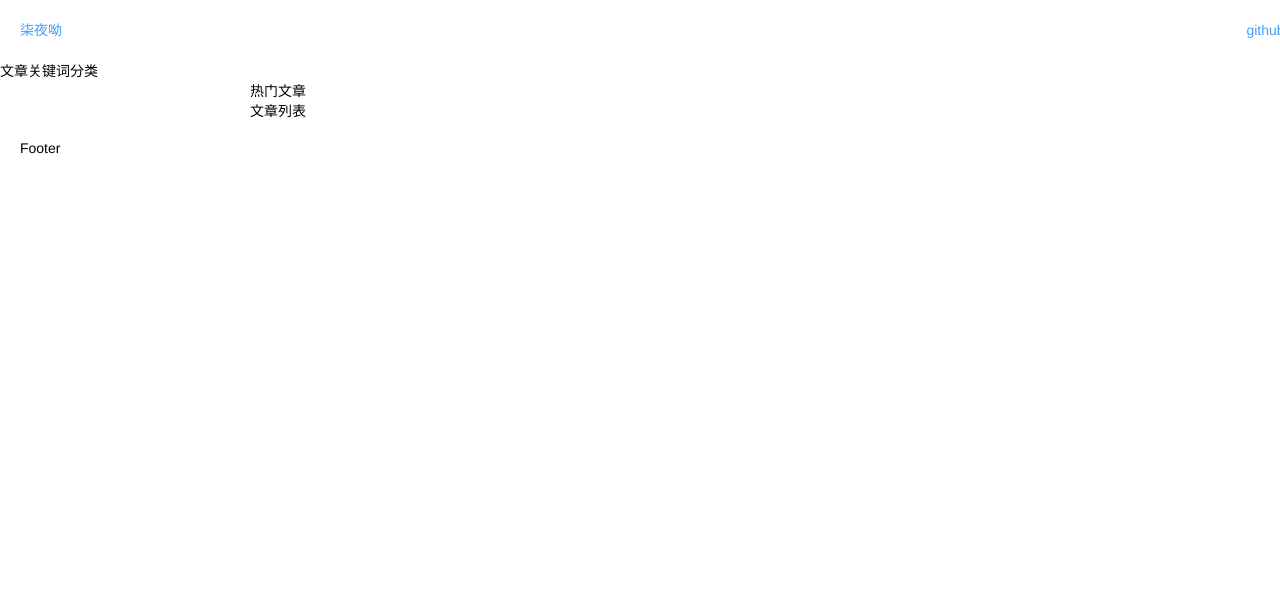
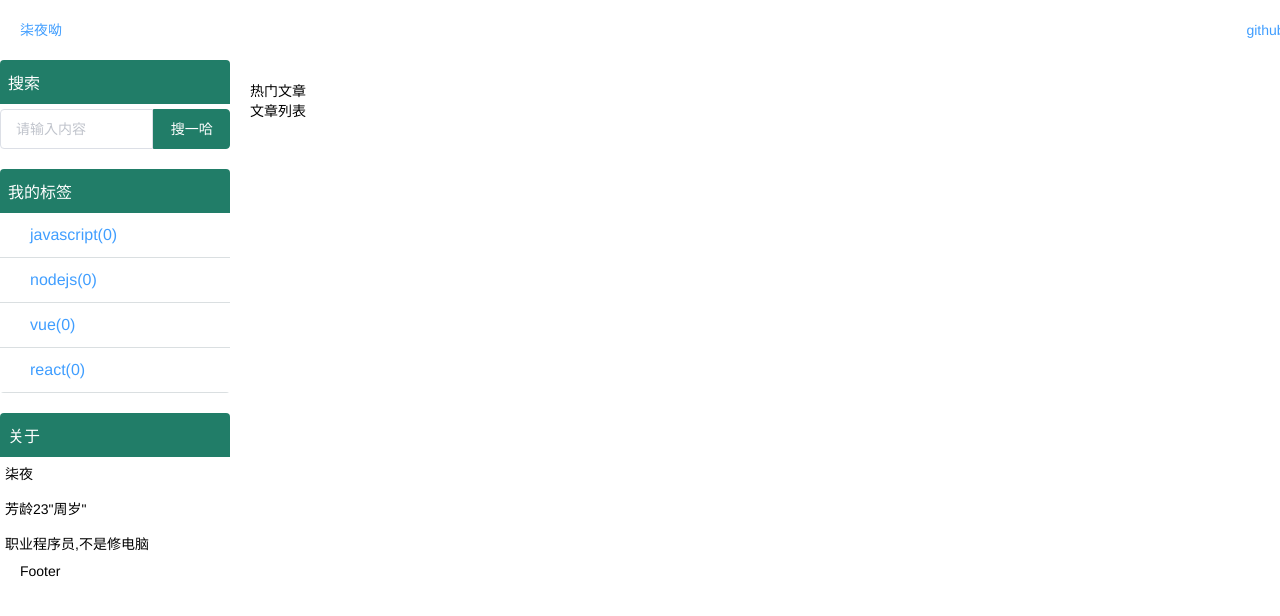
Before and after one commit to zzzxxxxxx/blogApp, a Nuxt app: page / in a window 1280 px wide. Shown: the top 616 px of the page. Built offline with nearby package versions, Linux system fonts and the light colour scheme; a web font is replaced by a local one.

Commit message:
aside constroction success

```diff
--- /dev/null
+++ b/assets/css/public/aside/about.scss
@@ -0,0 +1,8 @@
+.aside-about {
+  border-radius: 4px;
+  background-color: #fff;
+  margin-top: 20px;
+  p {
+    padding: 5px;
+  }
+}
--- /dev/null
+++ b/assets/css/public/aside/category.scss
@@ -0,0 +1,20 @@
+%fontSize {
+  font-size: 16px;
+}
+.aside-category {
+  // padding: 10px;
+  border-bottom-left-radius: 4px;
+  border-bottom-right-radius: 4px;
+  overflow: hidden;
+  ul {
+    line-height: 1.5;
+    background-color: #fff;
+  }
+  li {
+    padding: 10px 0 10px 30px;
+    border-bottom: 1px solid #dadfe1;
+    a {
+      @extend %fontSize;
+    }
+  }
+}
--- /dev/null
+++ b/assets/css/public/aside/index.scss
@@ -0,0 +1,10 @@
+.area {
+  h3 {
+    background-color: #217d68;
+    color: #fff;
+    text-indent: .5em;
+    padding: 10px 0;
+    border-top-left-radius: 4px;
+    border-top-right-radius: 4px;
+  }
+}
--- /dev/null
+++ b/assets/css/public/aside/search.scss
@@ -0,0 +1,17 @@
+.aside-search {
+  margin-bottom: 20px;
+}
+.search-area {
+  margin-top: 5px;
+}
+.el-input__inner {
+  border-top-right-radius: 0;
+  border-bottom-right-radius: 0;
+}
+.el-button--primary {
+  border-top-left-radius: 0;
+  border-bottom-left-radius: 0;
+  padding: 12px 16.5px;
+  background-color: #217d68;
+  border-color: #217d68;
+}
--- /dev/null
+++ b/components/public/aside/about.vue
@@ -0,0 +1,21 @@
+<template>
+  <div class="aside-about area">
+    <h3 class="about-title">关于</h3>
+    <p>柒夜</p>
+    <p>芳龄23"周岁"</p>
+    <p>职业程序员,不是修电脑</p>
+  </div>
+</template>
+<script>
+export default {
+  name: "",
+  data: function() {
+    return {
+
+    }
+  }
+}
+</script>
+<style lang="scss">
+@import '@/assets/css/public/aside/about.scss';
+</style>
--- /dev/null
+++ b/components/public/aside/category.vue
@@ -0,0 +1,23 @@
+<template>
+  <div class="aside-category area">
+    <h3>我的标签</h3>
+    <ul>
+      <li v-for="(item, index) in tags" :key="index">
+        <nuxt-link to="">{{item}}(0)</nuxt-link>
+      </li>
+    </ul>
+  </div>
+</template>
+<script>
+export default {
+  name: "",
+  data: function()  {
+    return {
+      tags: ['javascript', 'nodejs', 'vue', 'react']
+    }
+  }
+}
+</script>
+<style lang="scss">
+@import '@/assets/css/public/aside/category.scss';
+</style>
--- a/components/public/aside/index.vue
+++ b/components/public/aside/index.vue
@@ -1,17 +1,34 @@
 <template>
   <div class="m-aside">
-    文章关键词分类
+    <el-row>
+      <aside-search/>
+    </el-row>
+    <el-row>
+      <aside-category/>
+    </el-row>
+    <el-row>
+      <aside-about/>
+    </el-row>
   </div>
 </template>
 <script>
+import AsideCategory from '@/components/public/aside/category.vue'
+import AsideSearch from '@/components/public/aside/search.vue'
+import AsideAbout from '@/components/public/aside/about.vue'
 export default {
   name: "",
   data: function() {
     return {
 
     }
+  },
+  components: {
+    AsideCategory,
+    AsideSearch,
+    AsideAbout
   }
 }
 </script>
 <style lang="scss">
+@import '@/assets/css/public/aside/index.scss';
 </style>
--- /dev/null
+++ b/components/public/aside/search.vue
@@ -0,0 +1,30 @@
+<template>
+  <div class="aside-search area">
+    <h3>搜索</h3>
+    <el-row class="search-area">
+      <el-col :span="16">
+        <el-input
+          placeholder="请输入内容"
+          v-model="input"
+          clearable>
+        </el-input>
+      </el-col>
+      <el-col :span="8">
+        <el-button type="primary">搜一哈</el-button>
+      </el-col>
+    </el-row>
+  </div>
+</template>
+<script>
+export default {
+  name: "",
+  data: function() {
+    return {
+      input: ''
+    }
+  }
+}
+</script>
+<style lang="scss">
+@import '@/assets/css/public/aside/search.scss';
+</style>
--- a/layouts/default.vue
+++ b/layouts/default.vue
@@ -3,7 +3,7 @@
     <el-header>
       <my-header/>
     </el-header>
-    <el-container>
+    <el-container class="center">
       <el-aside width="230px">
         <my-aside/>
       </el-aside>
```
